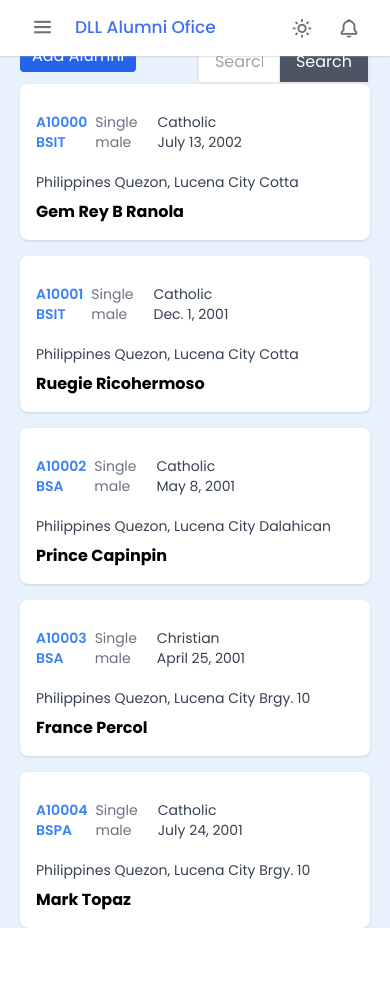
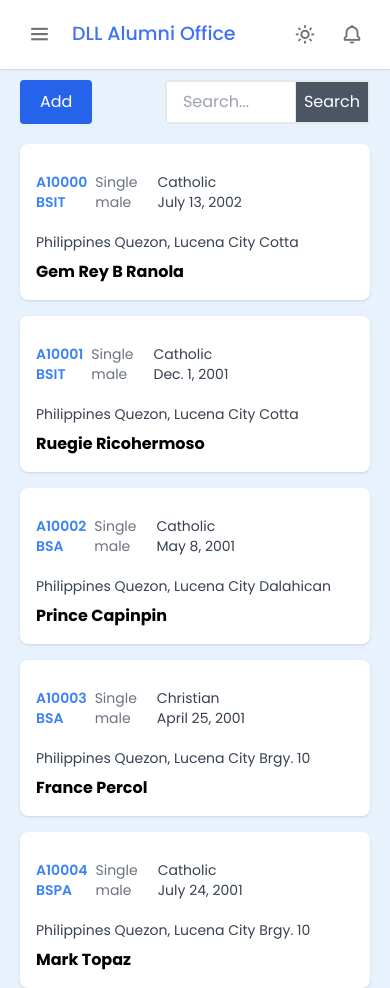
Before and after one commit to gemrey13/Capstone_Alumni, a Django app: page /alumni/ in a window 390 px wide. Before the commit the page ends 928 px from the top, so only its background shows below. Run offline with Django 4.2, Linux system fonts and the light colour scheme; a user stored in the database is signed in; data comes from the database, SQL or seed files in the repository; some libraries are stand-ins or nearby versions.

Commit message:
Added responsive for add button and modal

```diff
--- a/DAOIS/AlumniManagement/templates/AlumniManagement/alumni.html
+++ b/DAOIS/AlumniManagement/templates/AlumniManagement/alumni.html
@@ -8,8 +8,8 @@
 <div class="main">
 
 
-	<div class="modal h-screen w-full fixed left-0 top-0 flex justify-center items-center bg-black bg-opacity-50 hidden">
-		<div class="bg-white rounder shadow-lg w-1/3">
+	<div class="modal h-screen w-full fixed left-0 top-5 flex justify-center items-center bg-black bg-opacity-50 hidden">
+		<div class="bg-white rounder shadow-lg sm:w-1/3">
 			<div class="border-b px-4 py-2 flex justify-between items-center">
 				<h3 class="font-semibold text-lg">Modal header</h3>
 				<button class="text-black closeModal">&cross;</button>
@@ -17,7 +17,7 @@
 			<div class="p-3">
 				Lorem ipsum dolor sit amet, consectetur adipisicing elit, sed do eiusmod
 				tempor incididunt ut labore et dolore magna aliqua. Ut enim ad minim veniam,
-				quis nostrud exercitation ullamco laboris nisi ut aliquip ex ea commodo
+				quis nostrud exercitation ullamco labo	ris nisi ut aliquip ex ea commodo
 				consequat. Duis aute irure dolor in reprehenderit in voluptate velit esse
 				cillum dolore eu fugiat nulla pariatur. Excepteur sint occaecat cupidatat non
 				proident, sunt in culpa qui officia deserunt mollit anim id est laborum.
@@ -30,16 +30,16 @@
 		</div>
 	</div>
 
-	<div class="flex justify-between">
-		<div>
-			<button class="showModal bg-blue-600 hover:bg-blue-700 px-3 py-1 rounded text-white">Add Alumni</button>
+	<div class="flex justify-between mb-5">
+		<div class="align-end">
+			<button class="showModal bg-blue-600 hover:bg-blue-700 px-5 py-2.5 sm:py-2.5 sm:px-6 rounded text-white">Add</button>
 		</div>
 		<div>
 			<form action="" class="relative mx-auto" id="search-form">
 				<div class="flex items-center justify-end">
 				    <div class="flex border-2 border-gray-200 rounded">
-				        <input type="text" class="px-4 py-2 w-20 md:w-80" placeholder="Search..." id="search-input">
-				        <button class="px-4 text-white bg-gray-600 border-l ">
+				        <input type="text" class="px-4 py-2 w-32 sm:w-20 md:w-80" placeholder="Search..." id="search-input">
+				        <button class="px-2 sm:px-4 text-white bg-gray-600 border-l ">
 				            Search
 				        </button>
 				    </div>
--- a/DAOIS/AlumniManagement/templates/AlumniManagement/sidebar.html
+++ b/DAOIS/AlumniManagement/templates/AlumniManagement/sidebar.html
@@ -5,7 +5,7 @@
   <nav class="navbar">
       <div class="logo_item">
         <i class="bx bx-menu" id="sidebarOpen"></i>
-        <img src="" alt=""><span class="navbar-text">DLL Alumni Ofice</span>
+        <img src="" alt=""><span class="navbar-text">DLL Alumni Office</span>
       </div>
 
       <div class="navbar_content">
--- a/DAOIS/static/AlumniManagement/css/base.css
+++ b/DAOIS/static/AlumniManagement/css/base.css
@@ -1,6 +1,6 @@
 
 .main {
-  margin-top: 70px;
+  margin-top: 90px;
   margin-left: 100px;
   margin-right: 20px;
 }
@@ -8,7 +8,7 @@
 
 @media screen and (max-width:768px) {
   .main {
-    margin-top: 40px;
+    margin-top: 80px;
     margin-left: 20px;
   }
 }
--- a/DAOIS/static/AlumniManagement/css/sidebar.css
+++ b/DAOIS/static/AlumniManagement/css/sidebar.css
@@ -46,7 +46,7 @@ body.dark {
   display: flex;
   align-items: center;
   justify-content: space-between;
-  padding: 15px 30px;
+  padding: 20px 27px;
   z-index: 2;
   box-shadow: 0 0 2px var(--grey-color-light);
 }
@@ -237,7 +237,7 @@ body.dark {
   }
 @media screen and (max-width: 768px) {
   .navbar-text {
-    font-size: 17px;
+    font-size: 19px;
     font-weight: 500;
   }
   .logo_item img {
```
